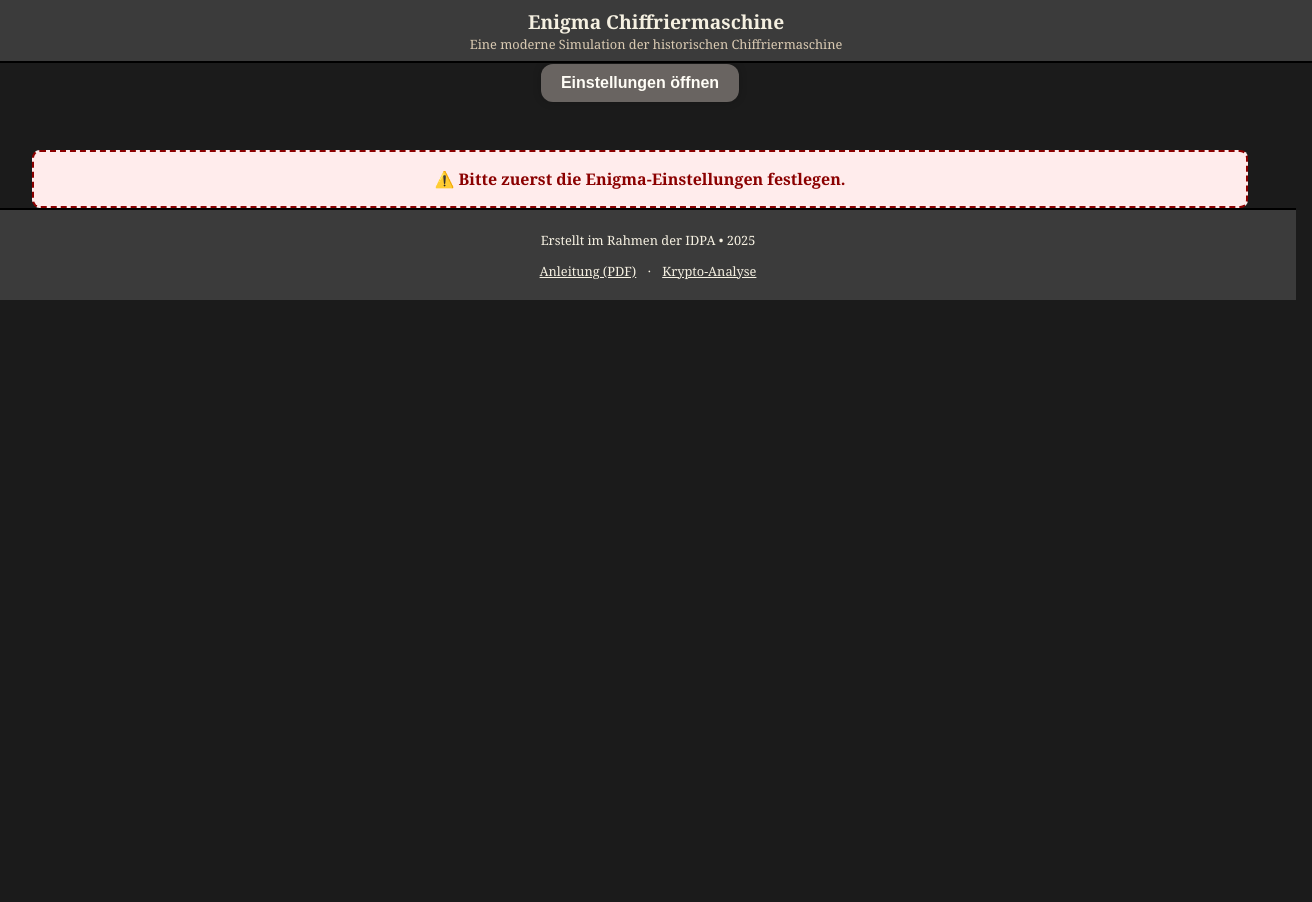
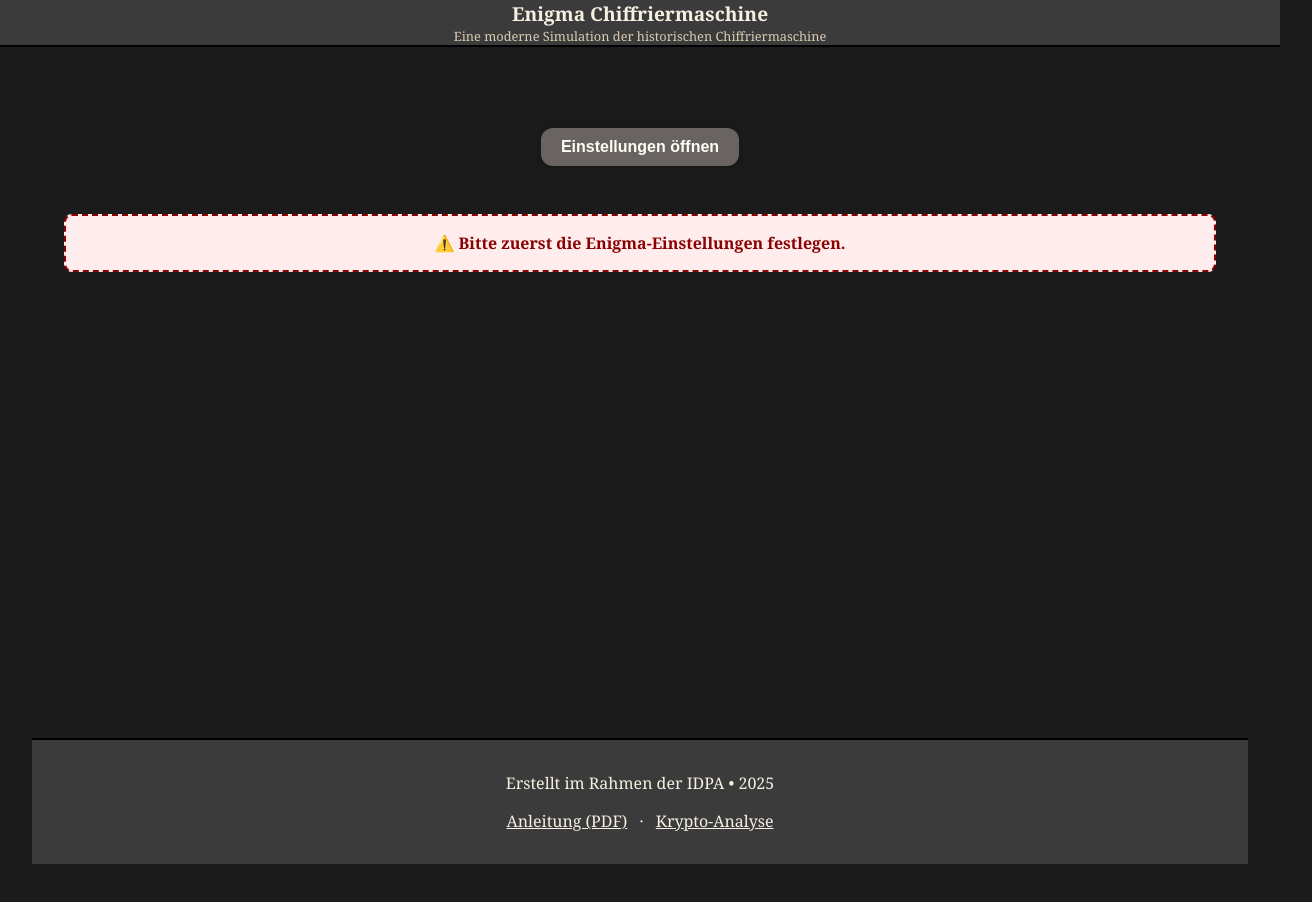
Before and after one commit to IDPA-2025/Enigma-I-Chiffremaschine, a React (Create React App) app: page / in a window 1280 px wide. Shown: the top 902 px of the page, 1312 px wide, since content can reach past the window. Before the commit the page ends 800 px from the top, so only its background shows below. Built offline with nearby package versions, Linux system fonts and the light colour scheme.

Commit message:
mehr styling

```diff
--- a/src/App.js
+++ b/src/App.js
@@ -25,7 +25,7 @@ const InputOutput = () => {
     const plugboardMap = new Map(
       steckerbrett.flatMap((pair) => [[pair[0], pair[1]], [pair[1], pair[0]]])
     );
-    setEnigma(new Enigma(walze1, start1-1, walze2, start2-1, walze3, start3-1, reflektor, plugboardMap));
+    setEnigma(new Enigma(walze1, start1 - 1, walze2, start2 - 1, walze3, start3 - 1, reflektor, plugboardMap));
     setConfig(newConfig);
   };
 
@@ -38,23 +38,24 @@ const InputOutput = () => {
       setActiveKey(letter);
       const encodedLetter = enigma.encrypt(letter);
       setOutputKey(encodedLetter);
-
-      // Stelle sicher, dass du koordinatenMap über setKoordinatenMap aktualisierst
-      const newMap = enigma.getSignalPath(); // Du erhältst die neue Map hier
-      setKoordinatenMap(newMap); // Aktualisiere den Zustand mit der neuen Map
+      const newMap = enigma.getSignalPath();
+      setKoordinatenMap(newMap);
     }
   };
 
-  if (!config) {
   return (
-      <div className="container">
-        {/* Header und Footer nur anzeigen, wenn showSettings false ist */}
+    <div className="app">
       {!showSettings && <Header />}
 
+      <main className="container">
+  {/* SETTINGS BUTTON FALL 1: Noch keine Config => Zeige Button oben */}
+  {!config && (
     <button onClick={() => setShowSettings(true)} className="settings-btn">
       Einstellungen öffnen
     </button>
+  )}
 
+  {/* SETTINGS UI */}
   {showSettings && (
     <Settings
       onSave={initializeEnigma}
@@ -62,31 +63,23 @@ const InputOutput = () => {
     />
   )}
 
+  {/* WARNUNG WENN KEINE CONFIG */}
+  {!config && (
     <div className="warning" style={{ marginTop: '2rem', color: 'darkred' }}>
       ⚠️ Bitte zuerst die Enigma-Einstellungen festlegen.
     </div>
+  )}
 
-        {!showSettings && <Footer />}
-      </div>
-    );
-  }
-
-  return (
-    <div className="container">
-      {/* Header und Footer nur anzeigen, wenn showSettings false ist */}
-      {!showSettings && <Header />}
-
+  {/* SETTINGS BUTTON FALL 2: Config vorhanden => Zeige Button über Canvas */}
+  {config && (
+    <>
+      <div className="settings-button-wrapper">
         <button onClick={() => setShowSettings(true)} className="settings-btn">
           Einstellungen
         </button>
+      </div>
 
-      {showSettings && <Settings onSave={initializeEnigma} onClose={() => setShowSettings(false)} />}
-
-      <br />
-
-      {/* Neu: Visualisierung */}
       <EnigmaVisualizer koordinatenMap={koordinatenMap} enigma={enigma} />
-
                <h2>Output</h2>
             <div className="keyboard">
               {keyboardLayout.map((row, rowIndex) => (
@@ -116,8 +109,10 @@ const InputOutput = () => {
                 </div>
               ))}
             </div>
+          </>
+        )}
+      </main>
 
-      {/* Footer nur anzeigen, wenn showSettings false ist */}
       {!showSettings && <Footer />}
     </div>
   );
--- a/src/draw.js
+++ b/src/draw.js
@@ -72,8 +72,8 @@ const EnigmaVisualizer = ({ koordinatenMap, enigma }) => {
     // Zeichne Rechtecke für das Steckerbrett und die Walzen
     drawRectWithLabel(ctx, 10, 40, 580, 50, 'Steckerbrett');
     drawRectWithLabel(ctx, 10, 130, 580, 50, 'Walze 1', 'lightgray', 'white', '16px Arial', enigma.Walze1.position+1);
-    drawRectWithLabel(ctx, 10, 220, 580, 50, 'Walze 2', 'lightgray', 'white', '16px Arial', enigma.Walze2.position+1);
-    drawRectWithLabel(ctx, 10, 310, 580, 50, 'Walze 3', 'lightgray', 'white', '16px Arial', enigma.Walze3.position+1);
+    drawRectWithLabel(ctx, 10, 220, 580, 50, 'Walze 2', 'lightgray', 'white', '16px Arial', enigma.Walze2.position);
+    drawRectWithLabel(ctx, 10, 310, 580, 50, 'Walze 3', 'lightgray', 'white', '16px Arial', enigma.Walze3.position  );
     drawRectWithLabel(ctx, 10, 400, 580, 50, 'Reflektor');
 
     // Punkte und Linien zeichnen
--- a/src/settings.js
+++ b/src/settings.js
@@ -3,11 +3,11 @@ import './Settings.css';
 
 const Settings = ({ onSave, onClose }) => {
   const [walze1, setWalze1] = useState("I");
-  const [start1, setStart1] = useState(1);
+  const [start1, setStart1] = useState(0);
   const [walze2, setWalze2] = useState("II");
-  const [start2, setStart2] = useState(1);
+  const [start2, setStart2] = useState(0);
   const [walze3, setWalze3] = useState("III");
-  const [start3, setStart3] = useState(1);
+  const [start3, setStart3] = useState(0);
   const [reflektor, setReflektor] = useState("A");
   const [steckerbrett, setSteckerbrett] = useState([]);
   const [newPair, setNewPair] = useState("");
@@ -25,7 +25,7 @@ const Settings = ({ onSave, onClose }) => {
   };
 
   const handleSave = () => {
-    onSave({ walze1, start1, walze2, start2, walze3, start3, reflektor, steckerbrett });
+    onSave({ walze1, start1, walze2, start2: start2 + 1, walze3, start3: start3 + 1, reflektor, steckerbrett });
     onClose();
   };
 
@@ -33,7 +33,6 @@ const Settings = ({ onSave, onClose }) => {
     <div className="settings-overlay">
       <div className="settings-container">
         <h2>Einstellungen</h2>
-
         <div className="walzen-grid">
           {[walze1, walze2, walze3].map((walze, index) => {
             const selectedWalzen = [walze1, walze2, walze3];
@@ -73,8 +72,7 @@ const Settings = ({ onSave, onClose }) => {
             );
           })}
         </div>
-
-        <label>Umkehrwalze:</label>
+       <label>Umkehrwalze:</label>
         <select value={reflektor} onChange={(e) => setReflektor(e.target.value)}>
           {["A", "B", "C"].map((r) => (
             <option key={r} value={r}>
--- a/src/styles.css
+++ b/src/styles.css
@@ -1,3 +1,23 @@
+html, body {
+  height: 100%;
+  margin: 0;
+  padding: 0;
+}
+
+.app {
+  display: flex;
+  flex-direction: column;
+  min-height: 100vh;
+}
+
+main.container {
+  flex: 1;
+  padding: 2rem;
+  padding-top: 4rem;
+  padding-bottom: 3rem;
+}
+
+
 body {
   background-color: #1b1b1b;
   color: #ffffff;
@@ -54,7 +74,7 @@ body {
 }
 
 .key.active {
-  background-color: #ffbf00;
+  background-color: #3badff;
   color: #4e2e1e;
   font-weight: bold;
 }
@@ -77,7 +97,6 @@ body {
   width: 100%;
   background-color: #3b3b3b;
   color: #f5f0e1;
-  padding: 0.5rem 1rem;
   text-align: center;
   border-bottom: 2px solid #000000;
   position: absolute;
@@ -103,14 +122,11 @@ body {
   background-color: #3b3b3b;
   color: #f5f0e1;
   text-align: center;
-  padding: 0.5rem;
-  position: absolute;
-  left: 0;
-  right: 0;
   border-top: 2px solid #000000;
-  font-size: 0.8rem;
+  padding: 1rem 0;
+}
 
-}
+
 
 .app-footer a {
   color: #f5f0e1;
```
Lines whose indentation alone changed are shown as unchanged.
